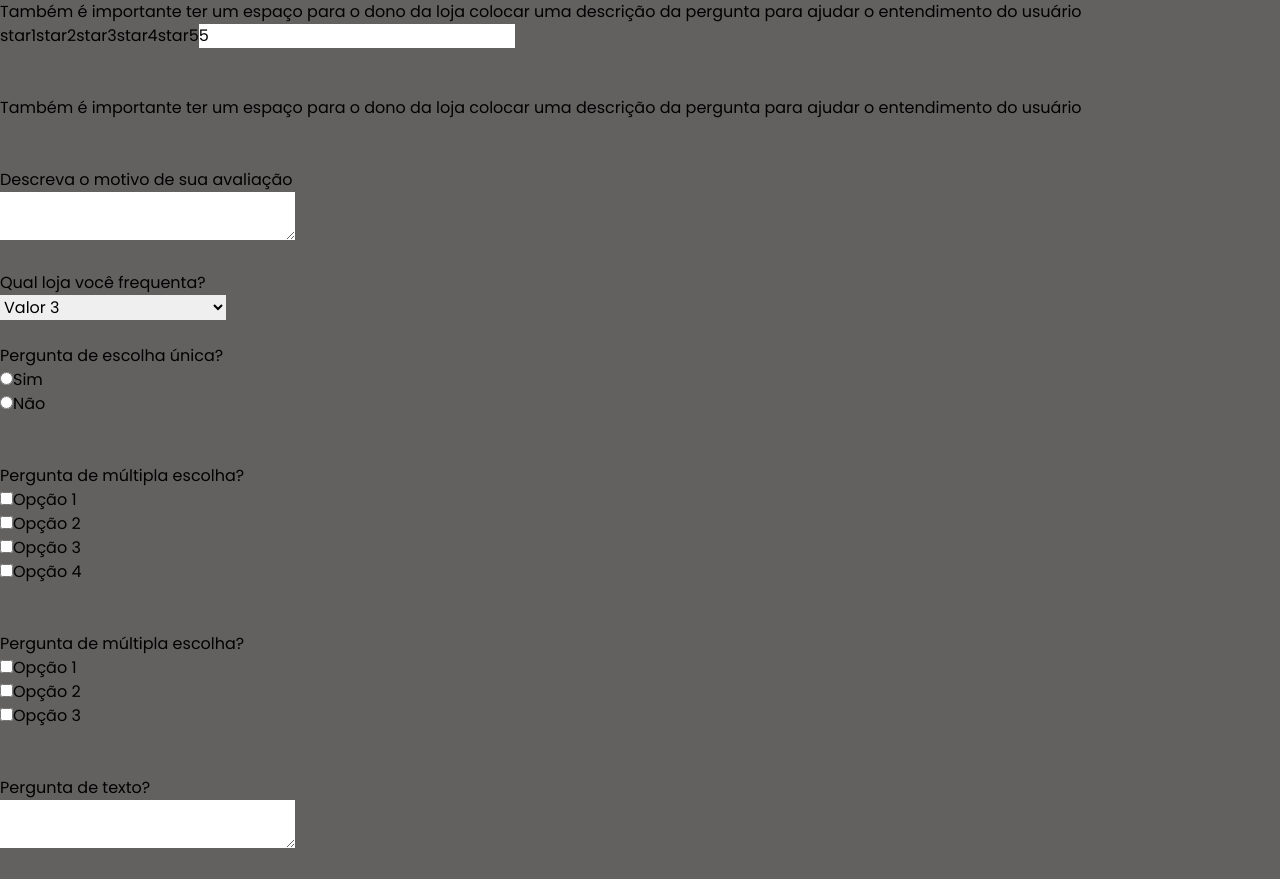
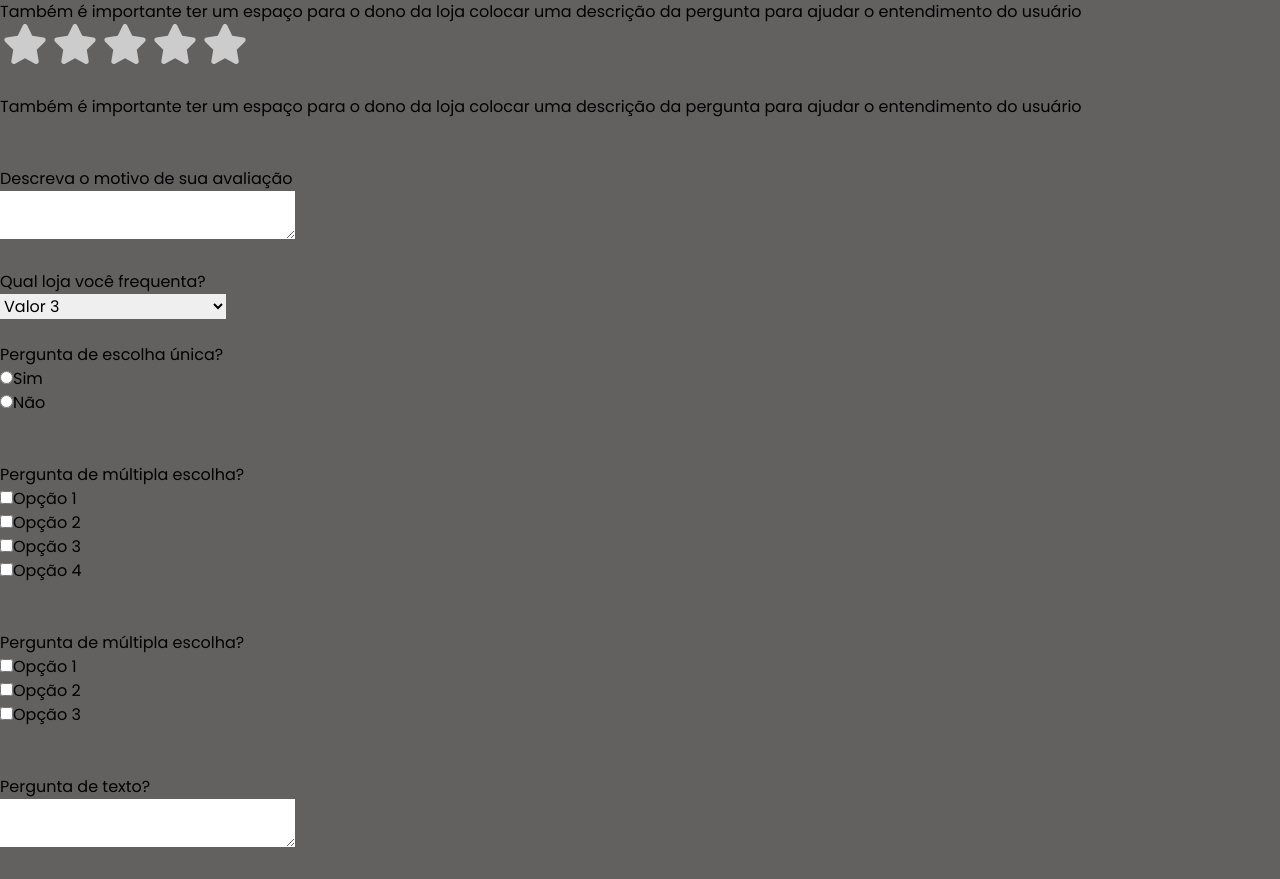
Before and after one commit to oharaju/satisfaction-search, a Next.js app: page / in a window 1280 px wide. Built offline with nearby package versions, Linux system fonts and the light colour scheme.

Commit message:
feat: adjust star rating component

```diff
--- a/src/components/Form/index.jsx
+++ b/src/components/Form/index.jsx
@@ -1,4 +1,4 @@
-import React from 'react';
+import React, { useState } from 'react';
 import Content from '@/components/Content';
 import TextArea from '@/components/TextArea';
 import Radio from '@/components/Radio';
@@ -115,14 +115,28 @@ const json = {
   "warning":""
 }
 
+const itemsStars= [... new Array(5).keys()];
+
 export default function Form() {
+
+  const [activeStar, setActiveStar] = useState();
+
+  const onClickStar = (index) => {
+    setActiveStar((oldState) => (oldState === index ? undefined : index));
+  }
+
   return(
     <div>
       {json.itens.map(({typeQuestion, content,...rest}, index) => {
         return (
           <div key={index}>
             {content && <Content>{content}</Content>}
-            {typeQuestion === 1 && <StarReview {...rest} key={index} />}
+
+            {typeQuestion === 1 &&
+              itemsStars.map((index) => (
+                <StarReview {...rest} key={index} isActive={index <= activeStar} onClick={() => onClickStar(index)} />)
+            )}
+
             {typeQuestion === 3 && <TextArea key={index} />}
             {typeQuestion === 4 && <Select content={content} {...rest} key={index} />}
             {typeQuestion === 5 && <Radio {...rest} key={index} />}
--- a/src/components/StarReview/index.jsx
+++ b/src/components/StarReview/index.jsx
@@ -1,13 +1,15 @@
 
-const StarReview = ({answerValue}) => (
-  <div>
-    <button>star1</button>
-    <button>star2</button>
-    <button>star3</button>
-    <button>star4</button>
-    <button>star5</button>
-    <input type="text" value={answerValue} />
-  </div>
+const StarReview = ({isActive, onClick}) => (
+  <button onClick={onClick}>
+    <svg
+      xmlns="http://www.w3.org/2000/svg"
+      viewBox="0 0 576 512"
+      fill={isActive ? "orange" : "#ccc"}
+      width={50}
+      height={40}>
+      <path d="M316.9 18C311.6 7 300.4 0 288.1 0s-23.4 7-28.8 18L195 150.3 51.4 171.5c-12 1.8-22 10.2-25.7 21.7s-.7 24.2 7.9 32.7L137.8 329 113.2 474.7c-2 12 3 24.2 12.9 31.3s23 8 33.8 2.3l128.3-68.5 128.3 68.5c10.8 5.7 23.9 4.9 33.8-2.3s14.9-19.3 12.9-31.3L438.5 329 542.7 225.9c8.6-8.5 11.7-21.2 7.9-32.7s-13.7-19.9-25.7-21.7L381.2 150.3 316.9 18z"/>
+    </svg>
+  </button>
 )
 
 export default StarReview;
```
